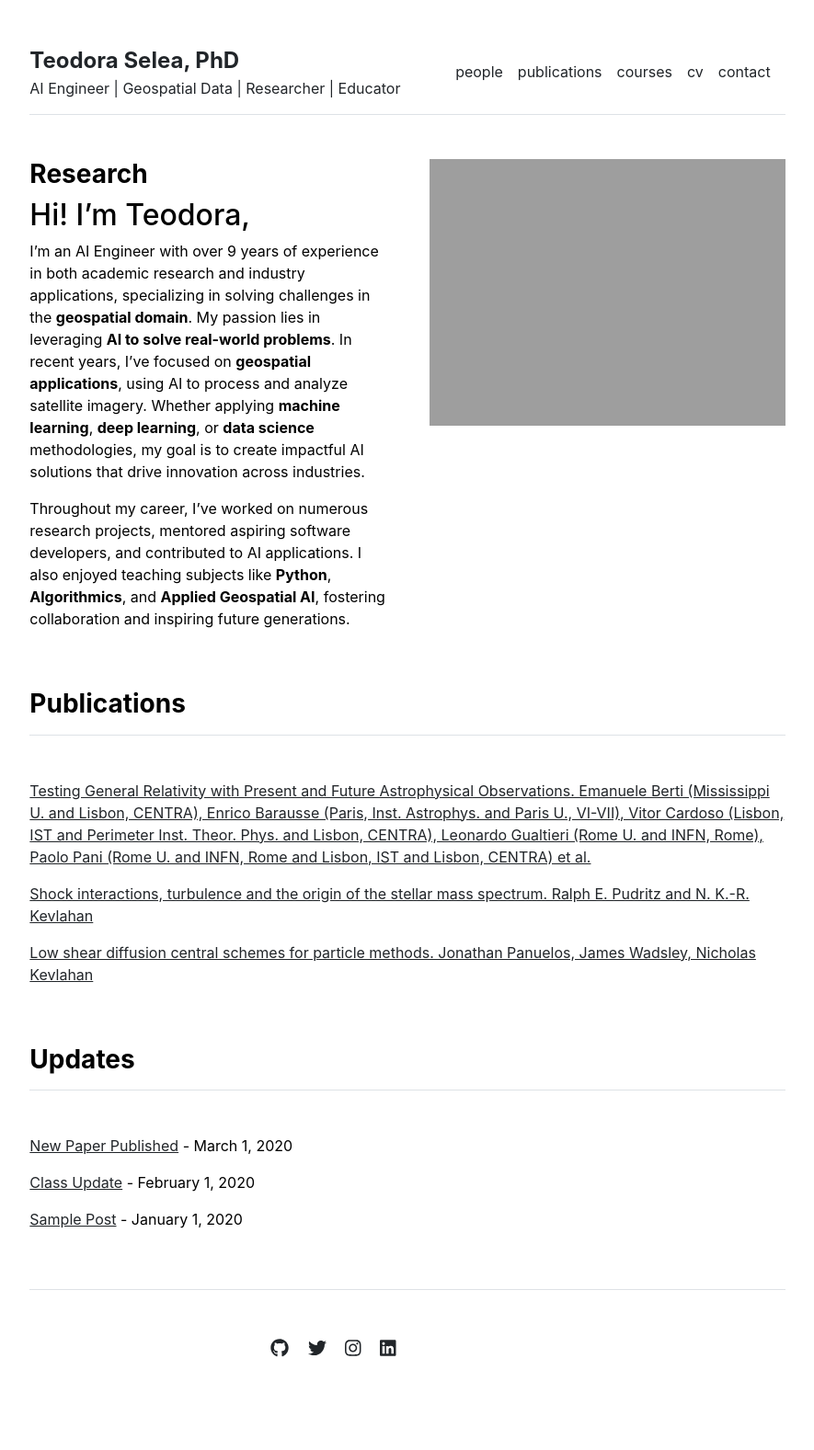
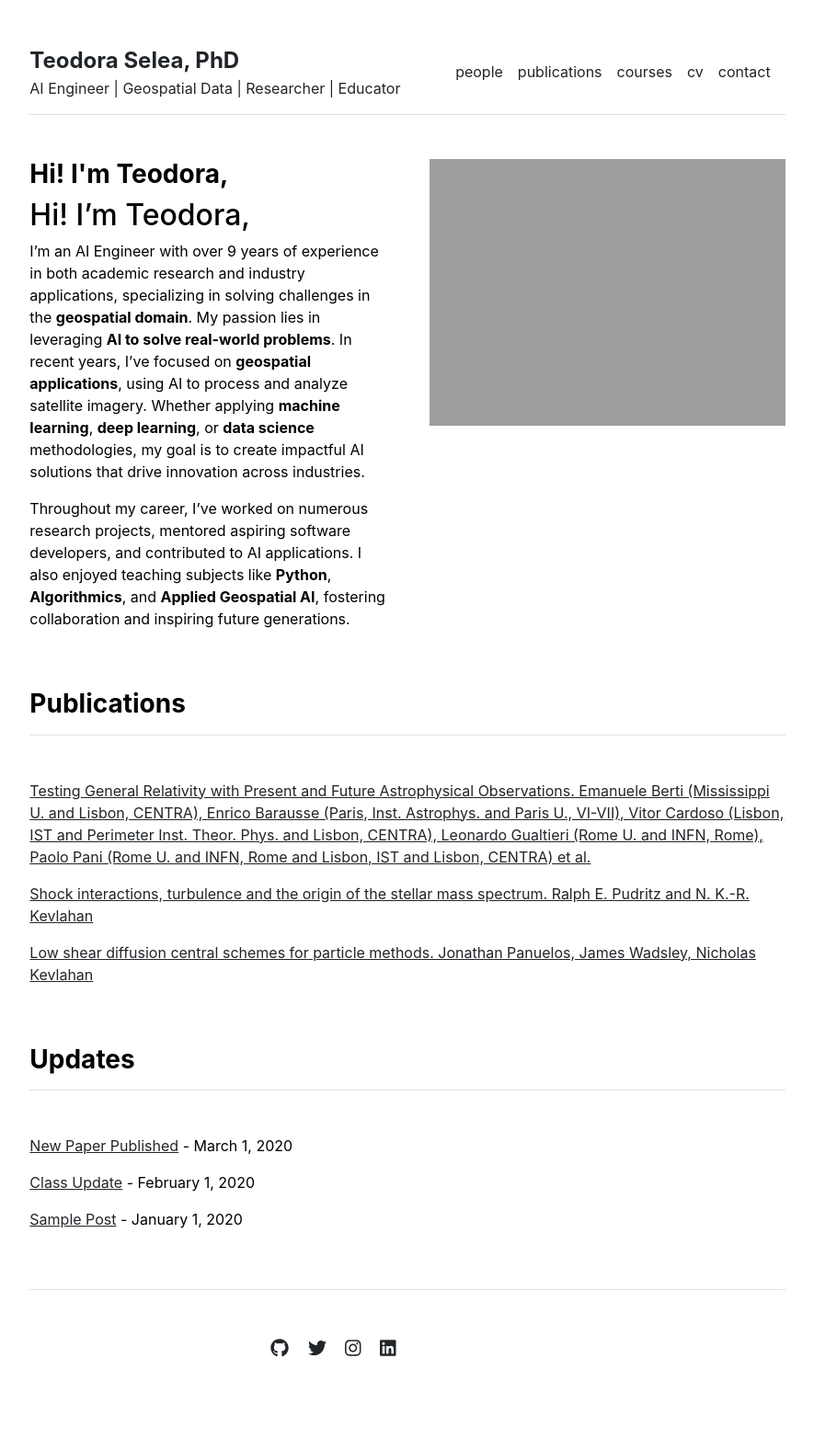
Before and after one commit to tselea/tselea.github.io, a Jekyll site: the page built from index.md, in a window 1280 px wide. Shown: the whole page at 92% size, without its empty margins (197-1082 px from the left). Built offline with Jekyll 4.4.1, drawn with Linux system fonts in a browser that asks for light colours.

Commit message:
Update home.html
fix research section text

```diff
--- a/_layouts/home.html
+++ b/_layouts/home.html
@@ -4,7 +4,7 @@ layout: default
 
 <div class="row g-5 mb-5">
   <div class="col-md-6">
-    <h3 class="fw-bold">Research</h3>
+    <h3 class="fw-bold">Hi! I'm Teodora,</h3>
     {{ content }}
   </div>
   <div class="col-md-6">
```
